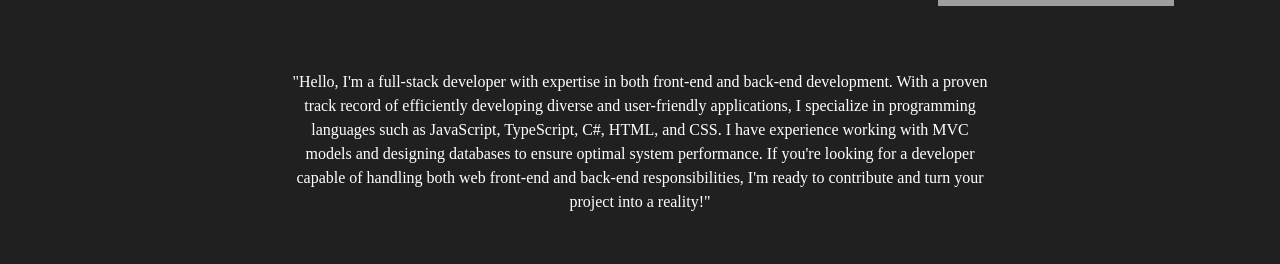
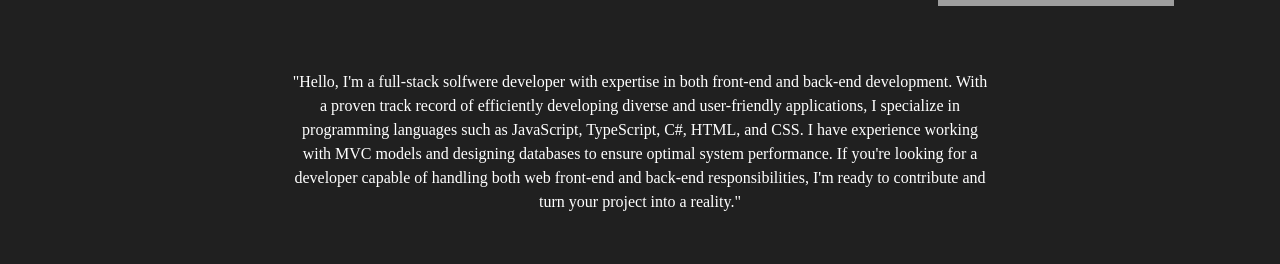
Before and after one commit to Apsit007/Apisit_FE, a React (Vite) app: page /dashboard in a window 1280 px wide. Shown: the part 236-500 px from the top of the page. Built offline with nearby package versions, Linux system fonts and the light colour scheme; no server answers; sample sign-in values are in the browser's storage; grey boxes are pictures that could not be loaded.

Commit message:
update:  cv down load

```diff
--- a/index.html
+++ b/index.html
@@ -8,7 +8,7 @@
   <link rel="stylesheet" href="https://cdn.jsdelivr.net/npm/bootstrap@5.3.2/dist/css/bootstrap.min.css"
     integrity="sha384-T3c6CoIi6uLrA9TneNEoa7RxnatzjcDSCmG1MXxSR1GAsXEV/Dwwykc2MPK8M2HN" crossorigin="anonymous" />
   <meta name="viewport" content="width=device-width, initial-scale=1.0" />
-  <title>Vite + React + TS</title>
+  <title>Apisit Purisan</title>
 </head>
 
 <body>
--- a/src/components/Header/Header.tsx
+++ b/src/components/Header/Header.tsx
@@ -6,8 +6,20 @@ interface Props {
     VisitorName: string;
     VisitorCount: number;
 }
+interface Props {
+    VisitorName: string;
+    VisitorCount: number;
+}
 function Header({ VisitorName, VisitorCount }: Props) {
-
+    const handleDownload = () => {
+        const pdfUrl = 'https://github.com/Apsit007/Apisit_introduce.github.io/raw/master/src/assets/Apisit%20Purisan.pdf'; // Replace with the actual PDF URL
+        const link = document.createElement('a');
+        link.href = pdfUrl;
+        link.download = 'Apisit_Purisan.pdf'; // Specify the desired downloaded file name
+        document.body.appendChild(link);
+        link.click();
+        document.body.removeChild(link);
+    };
     return (
         <>
             <div className='navbar d-flex justify-content-between p-3'>
@@ -16,7 +28,7 @@ function Header({ VisitorName, VisitorCount }: Props) {
                     <div>
                         <FontAwesomeIcon icon={faUser} />   {VisitorCount}
                     </div>
-                    <p>CV </p>
+                    <p onClick={handleDownload} style={{ cursor: 'pointer' }}>CV</p>
                 </div>
             </div>
         </>
--- a/src/components/aboutme/aboutme.tsx
+++ b/src/components/aboutme/aboutme.tsx
@@ -4,10 +4,11 @@ function Aboutme() {
     return (
         <div className=' d-flex justify-content-center pt-5'>
 
-            <p className='aboutme text-center'>"Hello, I'm a full-stack developer with expertise in both front-end and back-end development. With a proven track record of efficiently developing diverse and user-friendly applications, I specialize in programming languages such as JavaScript, TypeScript, C#, HTML, and CSS. I have experience working with MVC models and designing databases to ensure optimal system performance.
-                If you're looking for a developer capable of handling both web front-end and back-end responsibilities, I'm ready to contribute and turn your project into a reality!"</p>
+            <p className='aboutme text-center'>"Hello, I'm a full-stack solfwere developer with expertise in both front-end and back-end development. With a proven track record of efficiently developing diverse and user-friendly applications, I specialize in programming languages such as JavaScript, TypeScript, C#, HTML, and CSS. I have experience working with MVC models and designing databases to ensure optimal system performance.
+                If you're looking for a developer capable of handling both web front-end and back-end responsibilities, I'm ready to contribute and turn your project into a reality."</p>
         </div>
     )
 }
 
+
 export default Aboutme
```
Also changed, not shown: 1 other file (tests, documents, lock files or other folders).
